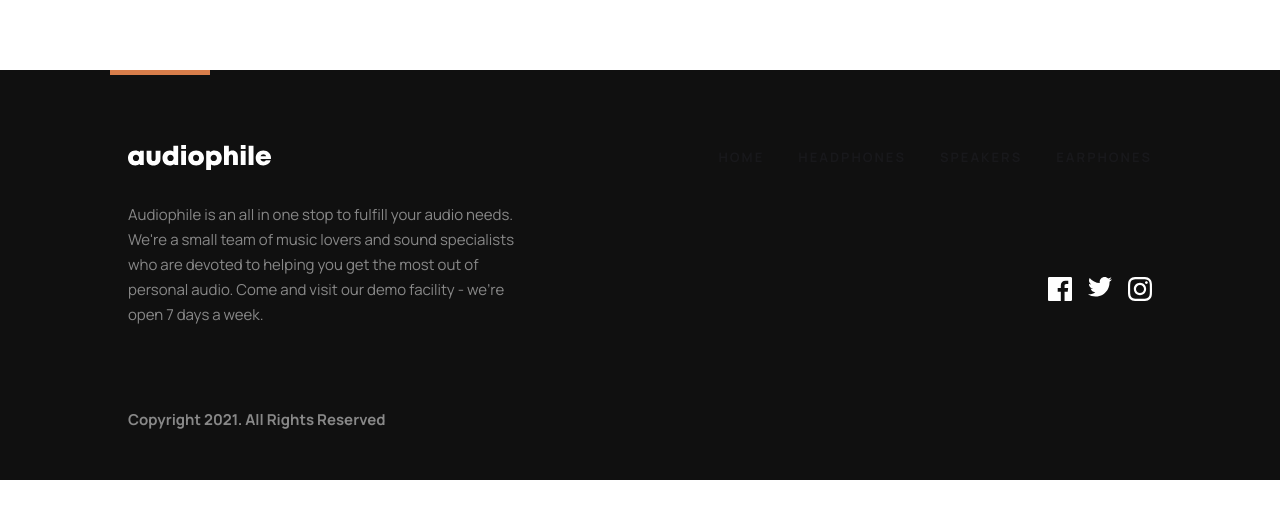
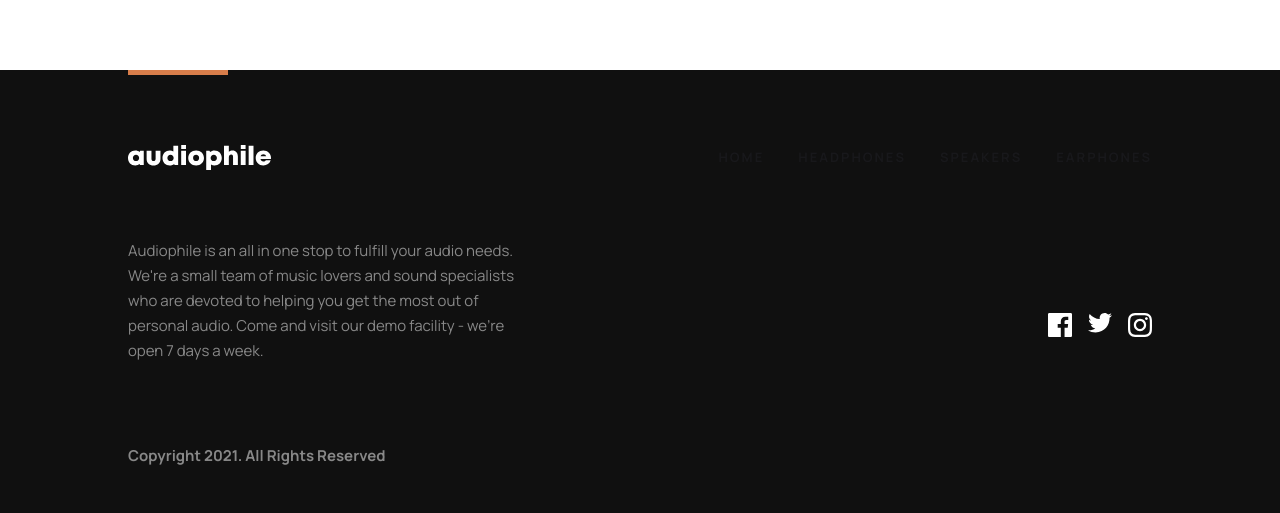
Before and after one commit to omarahmed321/tailwind-test-figma, a React (Vite) app: page / in a window 1280 px wide. Shown: the part 3774-4287 px from the top of the page. Before the commit the page ends 4254 px from the top, so only its background shows below. Built offline with nearby package versions, Linux system fonts and the light colour scheme.

Commit message:
deploy: 2026-04-12

```diff
--- a/index.html
+++ b/index.html
@@ -4,7 +4,7 @@
     <meta charset="UTF-8" />
     <link rel="icon" type="image/svg+xml" href="/favicon.svg" />
     <meta name="viewport" content="width=device-width, initial-scale=1.0" />
-    <title>project-1</title>
+    <title>AudioPhile</title>
   </head>
   <body>
     <div id="root"></div>
--- a/src/Footer.jsx
+++ b/src/Footer.jsx
@@ -22,9 +22,10 @@ const InstagramIcon = ({ className }) => (
 let aStyle = "font-bold text-[13px] leading-6.25 tracking-[2px] uppercase cursor-[url('/src/assets/pointer.svg'),_auto] hover:text-[#D87D4A] transition "
 export default function () {
   return (
-   <div className="Footer w-full  bg-[#101010] relative flex flex-col items-center text-center gap-12 md:gap-8 md:items-start pb-9.5 md:px-10 md:pb-11.5 lg:px-[10%] lg:pb-12 ">
-    <div className=" absolute top-0 bg-[#D87D4A] w-[20%] h-1.25  left-[50%] -translate-x-1/2 md:left-30 lg:w-25 lg:left-[12.5%]"></div>
-<div className="introline  lg:flex-row w-full  hidden lg:flex">
+   <div className="Footer w-full  bg-[#101010]  pb-9.5 md:px-10 md:pb-11.5 lg:px-[10%] lg:pb-12  ">
+    <div className="container mx-auto  relative flex flex-col items-center text-center gap-12 md:gap-8 md:items-start">
+          <div className=" absolute top-0 bg-[#D87D4A] w-[20%] h-1.25  left-[40%]  md:left-0 lg:w-25 lg:left-0"></div>
+<div className="introline  lg:flex-row w-full  hidden lg:flex mb-9">
         <img src={audiophile} alt="" className='mt-12 lg:mt-18.75 '/>
           <div className="links flex flex-col  gap-4 text-center md:flex-row md:gap-8.5 ml-auto mt-18.75">
         <a href="" className={aStyle} >Home</a>
@@ -33,7 +34,7 @@ export default function () {
         <a href="" className={aStyle}>earphones</a>
     </div>
 </div>
-    <img src={audiophile} alt="" className='mt-12 lg:mt-18.75 lg:hidden'/>
+    <img src={audiophile} alt="" className='mt-12 lg:mt-18.75 lg:hidden mx-auto md:mr-auto md:mx-0 '/>
     <div className="links flex flex-col  gap-4 text-center md:flex-row md:gap-8.5 lg:hidden">
         <a href="" className={aStyle} >Home</a>
         <a href="" className={aStyle}>headphones</a>
@@ -58,6 +59,8 @@ export default function () {
     <TwitterIcon className="text-white hover:text-[#D87D4A] transition duration-300 cursor-[url('/src/assets/pointer.svg'),auto]"/>
     <InstagramIcon className="text-white hover:text-[#D87D4A] transition duration-300 cursor-[url('/src/assets/pointer.svg'),auto]"/>
 </div>
+
+
 <div className="lastLine hidden md:flex w-full lg:hidden">
     <p className='font-bold leading-6.25 text-[15px] text-white/50'>Copyright 2021. All Rights Reserved</p>
 <div className="icons flex gap-4 ml-auto">
@@ -66,6 +69,8 @@ export default function () {
     <InstagramIcon className="text-white hover:text-[#D87D4A] transition duration-300 cursor-[url('/src/assets/pointer.svg'),auto]"/>
 </div>
 </div>
+    </div>
+
 </div>
   )
 }
```
